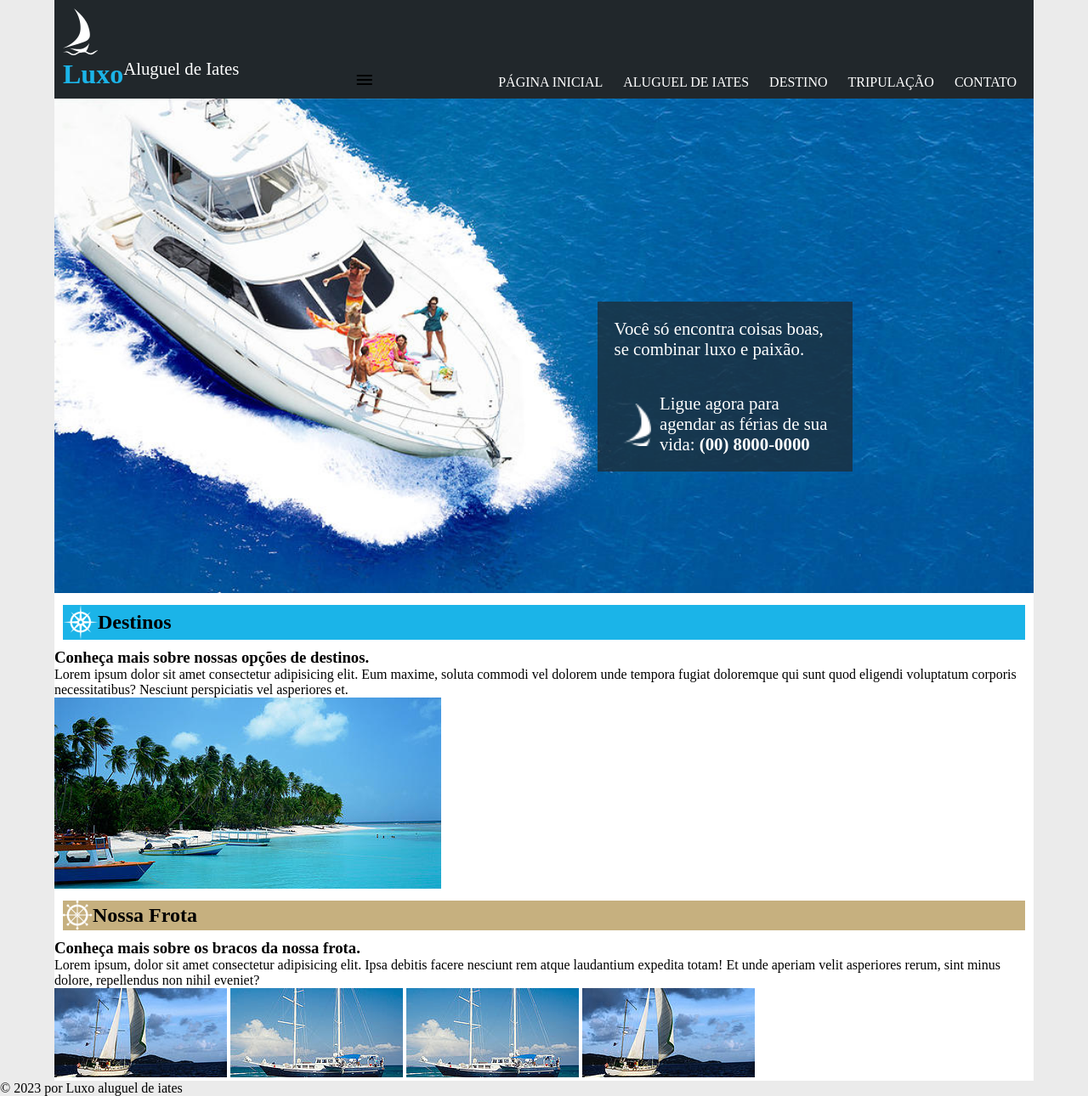
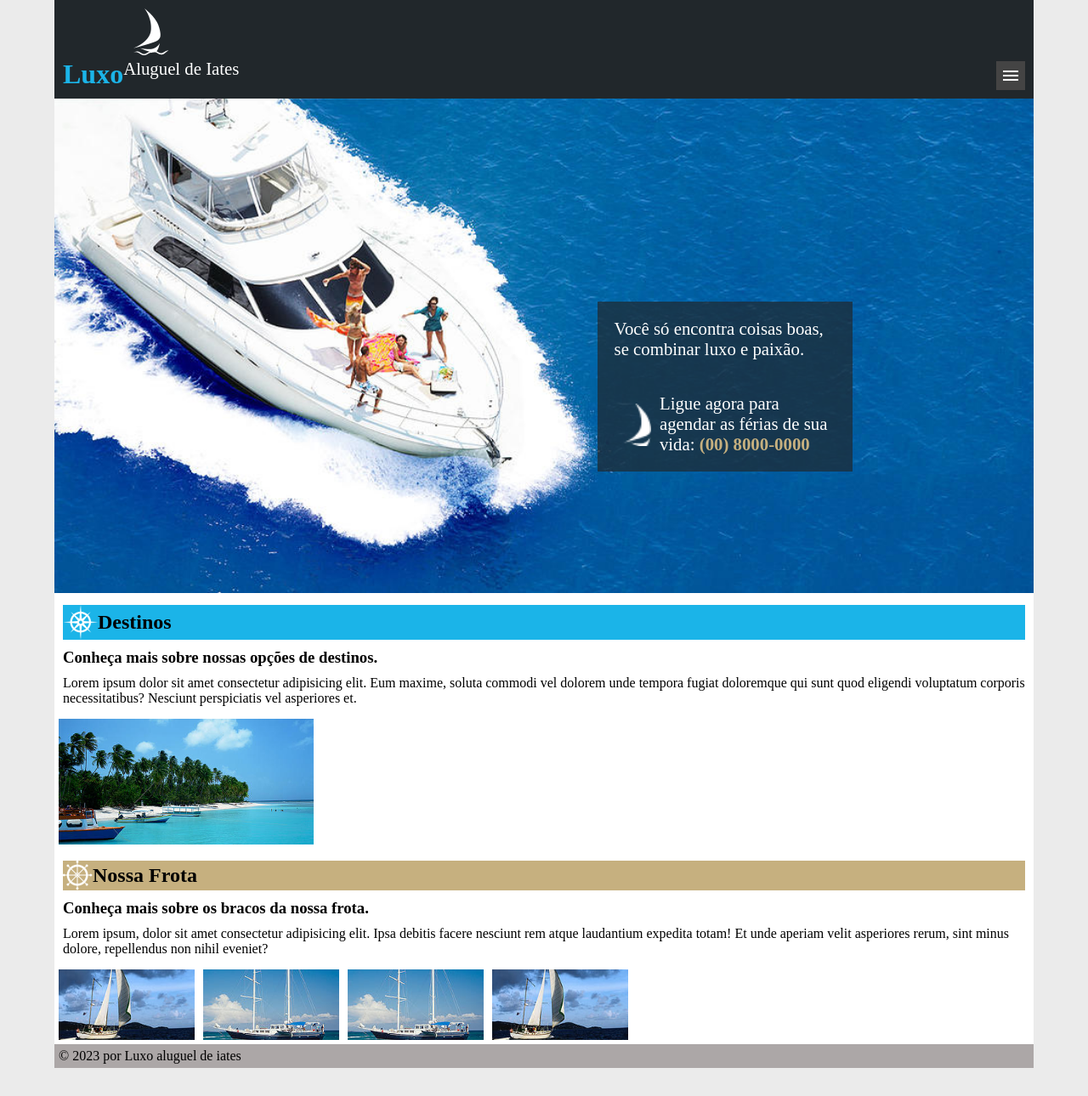
Before and after one commit to CarlosVinicius01/Pagina-Aluguel-de-Iates, a plain HTML site: page index.html in a window 1280 px wide. Shown: the whole page at 85% size. After the commit the page ends 1257 px from the top, so only its background shows below. Drawn offline with nearby package versions, Linux system fonts and the light colour scheme.

Commit message:
Update style.css

```diff
--- a/styles/style.css
+++ b/styles/style.css
@@ -10,7 +10,6 @@
 body {
     background-color: #EBEBEB;
     height: 100vh;
-    width: 100vw;
 }
 
 header {
@@ -19,7 +18,6 @@ header {
     margin: auto;
     padding: 10px;
 }
-
 
 header  h1 {
     color: #1BB4E8;
@@ -30,12 +28,40 @@ header p {
     font-size: 1.3em;
 }
 
-header a {
-    color: #FFFFFF;
-    padding: 10px;
+#logo {
+    text-align: center;
 }
 
-header a:hover {
+i#burguer {
+    background-color: rgb(68, 68, 68);
+    color: white;
+    display: block;
+    text-align: center;
+    padding: 5px;
+    cursor: pointer;
+}
+
+i#burguer:hover {
+    background-color: white;
+    color: black;
+}
+
+menu {
+    display: none;
+}
+
+menu a {
+    display: block;
+    padding: 10px;
+    text-decoration: none;
+    text-align: center;
+    background-color: rgb(95, 95, 95);
+    color: white;
+    border-top: 2px solid gray;
+}
+
+menu a:hover {
+    background-color: rgb(148, 147, 147);
     color: #1BB4E8;
     transition: .2s;
 }
@@ -45,6 +71,14 @@ main {
     width: 90%;
     height: auto;
     margin: auto;
+}
+
+main strong {
+    color: #C6B07F;
+}
+
+main h3 {
+    margin-left: 10px;
 }
 
 #imgsobreposta {
@@ -61,7 +95,7 @@ main {
 #texto {
     background-color: #21272b4d;
     color: #FFFFFF;
-    height: 200px;
+    height: 150px;
     max-width: 300px;
     padding: 5px;
     margin: 5px;
@@ -72,8 +106,11 @@ main {
     position: absolute;
     top: 5%;
     left: 50%;
+}
 
-
+#brcdestino {
+    width: 300px;
+    margin: 5px;
 }
 
 #titulodest, #titulofrot {
@@ -89,3 +126,24 @@ main {
 #titulofrot {
     background-color: #C6B07F;
 }
+
+.descricao {
+    margin: 10px;
+}
+
+#imgfrota {
+    display: flex;
+    flex-flow: row wrap;
+}
+
+.brcfrota {
+    width: 160px;
+    margin: 5px;
+}
+
+footer {
+    width: 90%;
+    margin: auto;
+    background-color: rgb(172, 167, 167);
+    padding: 5px;
+}
```
